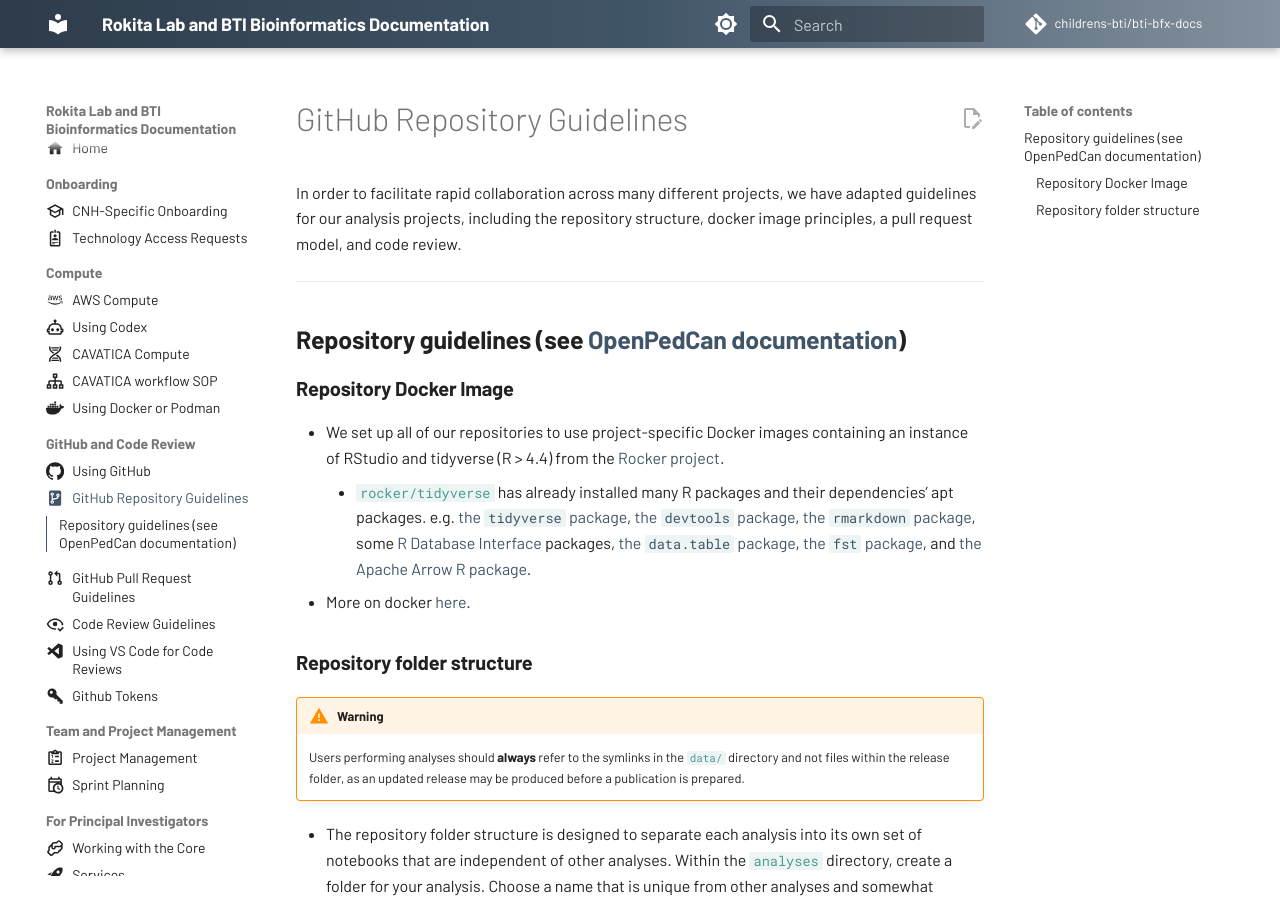
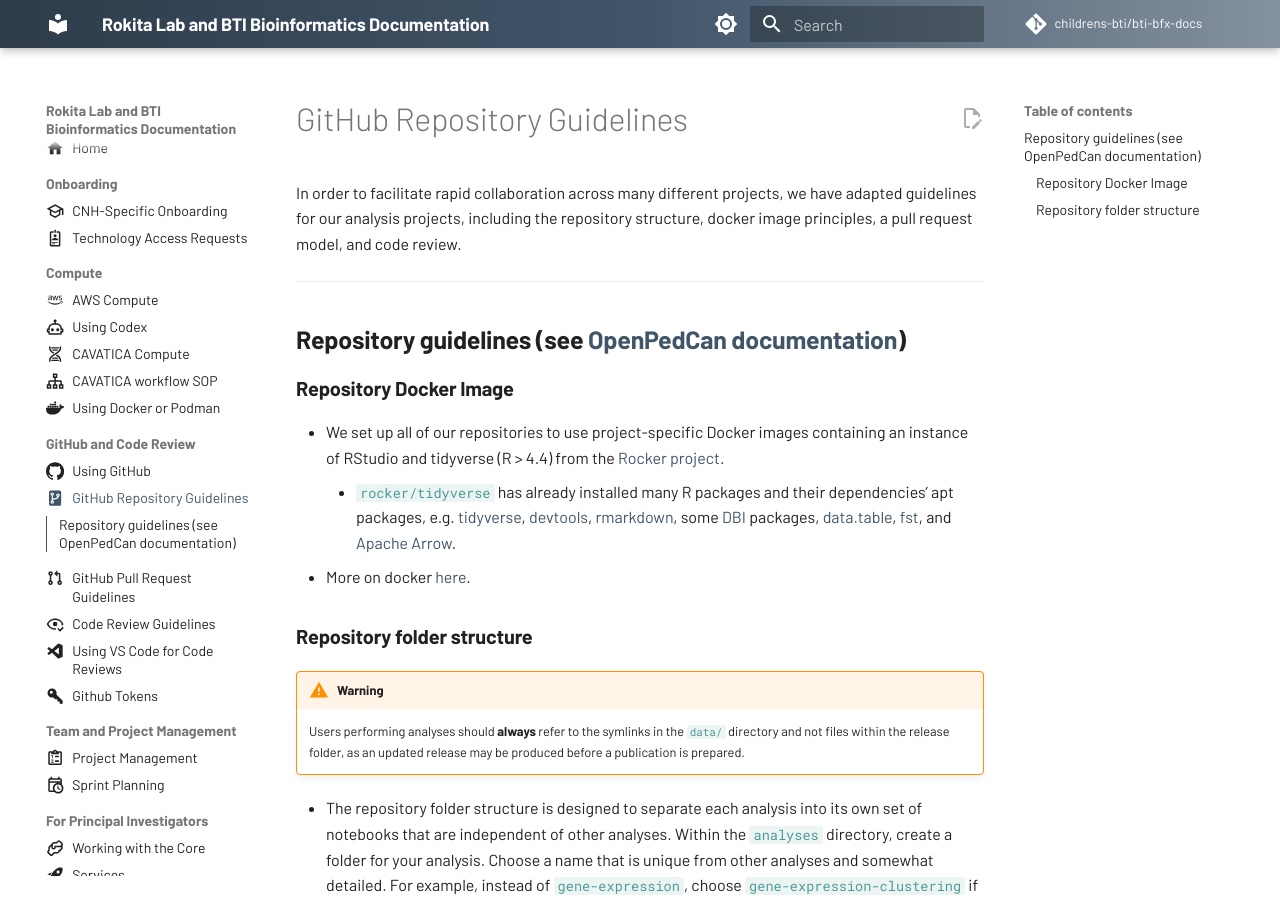
Before and after one commit to childrens-bti/bti-bfx-docs, an MkDocs documentation site: the page built from docs/github-repo-guide.md, in a window 1280 px wide and 900 px high. Built offline with MkDocs 1.6.1 and Material for MkDocs 9.7.7, drawn with Linux system fonts in a browser that asks for light colours; comment, search, counter and statistics services are not loaded.

Commit message:
Simplify Rocker package list wording
Trims the redundant "the ... package" phrasing in the list of
pre-installed R packages.

Co-Authored-By: Claude Sonnet 5 <noreply@anthropic.com>

```diff
--- a/docs/github-repo-guide.md
+++ b/docs/github-repo-guide.md
@@ -13,7 +13,7 @@ In order to facilitate rapid collaboration across many different projects, we ha
 ### Repository Docker Image
 
 - We set up all of our repositories to use project-specific Docker images containing an instance of RStudio and tidyverse (R > 4.4) from the [Rocker project](https://rocker-project.org/).
-    - `rocker/tidyverse` has already installed many R packages and their dependencies’ apt packages. e.g. [the `tidyverse` package](https://www.tidyverse.org/), [the `devtools` package](https://devtools.r-lib.org/), [the `rmarkdown` package](https://rmarkdown.rstudio.com/), some [R Database Interface](https://dbi.r-dbi.org/) packages, [the `data.table` package](https://rdatatable.gitlab.io/data.table/), [the `fst` package](https://www.fstpackage.org/), and [the Apache Arrow R package](https://arrow.apache.org/docs/r/).
+    - `rocker/tidyverse` has already installed many R packages and their dependencies’ apt packages, e.g. [tidyverse](https://www.tidyverse.org/), [devtools](https://devtools.r-lib.org/), [rmarkdown](https://rmarkdown.rstudio.com/), some [DBI](https://dbi.r-dbi.org/) packages, [data.table](https://rdatatable.gitlab.io/data.table/), [fst](https://www.fstpackage.org/), and [Apache Arrow](https://arrow.apache.org/docs/r/).
 - More on docker [here](https://www.notion.so/Docker-b5eb9d8caea84748b8babba71fe8fc65?pvs=21).
 
 ### Repository folder structure
```
